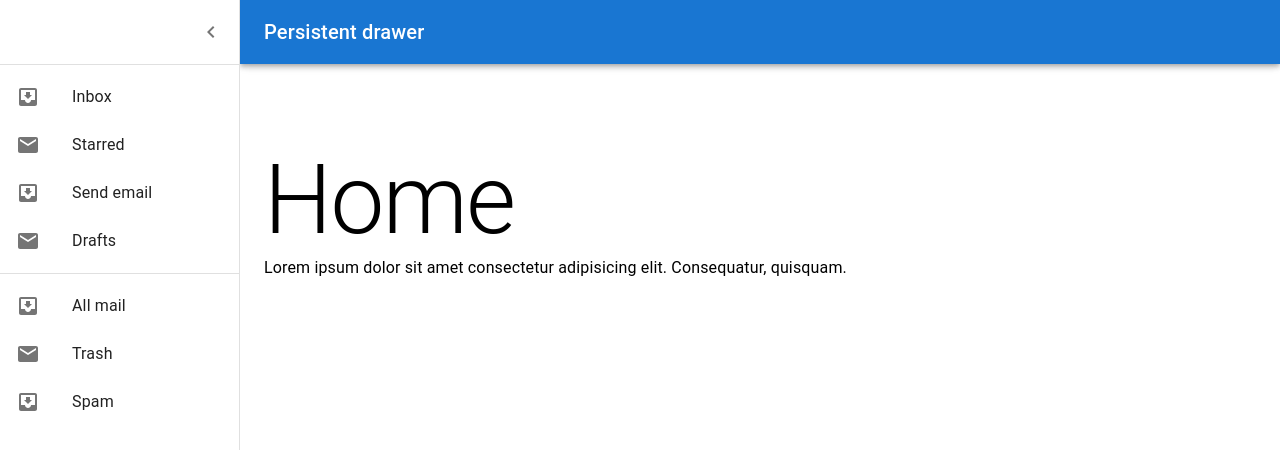
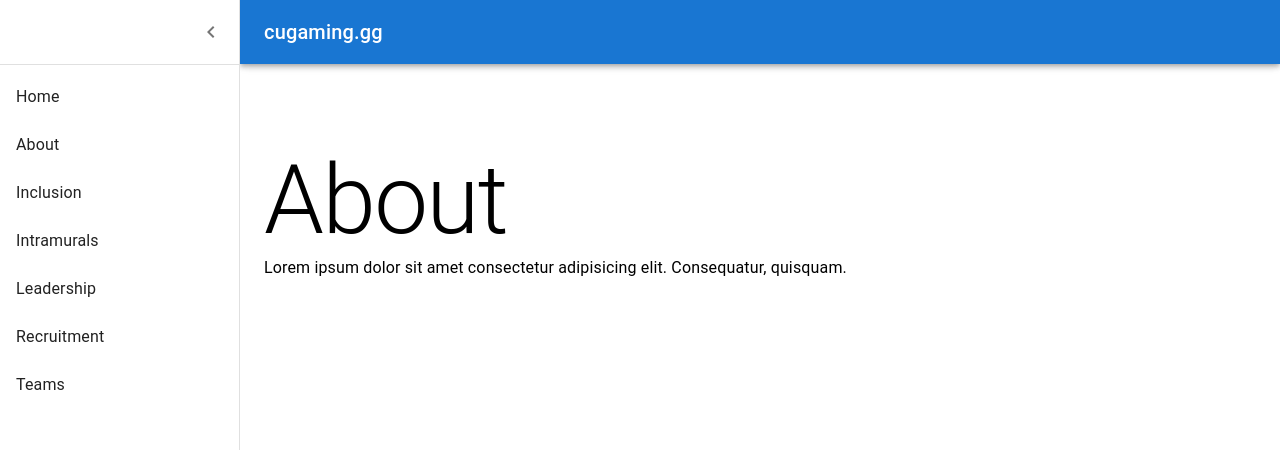
Before and after one commit to CU-Gaming/cugaming.gg, a React (Create React App) app: page /#/about in a window 1280 px wide. Shown: the top 450 px of the page. Built offline with nearby package versions, Linux system fonts and the light colour scheme.

Commit message:
add nav stuff

```diff
--- a/src/App.tsx
+++ b/src/App.tsx
@@ -6,6 +6,12 @@ import {Route, Switch} from "react-router";
 import {store} from "./app/store";
 import {Provider} from "react-redux";
 import {Root} from "./app/components/layout/Root";
+import { About } from './app/pages/About';
+import { Inclusion } from './app/pages/Inclusion';
+import { Intramurals } from './app/pages/Intramurals';
+import { Leadership } from './app/pages/Leadership';
+import { Recruitment } from './app/pages/Recruitment';
+import { Teams } from './app/pages/Teams';
 
 function App() {
     return (
@@ -22,8 +28,26 @@ function App() {
 function AppRoutes(): JSX.Element {
     return (
         <Switch>
-            <Route path={'/'}>
+            <Route exact path={'/'}>
                 <Home/>
+            </Route>
+            <Route path={'/about'}>
+                <About/>
+            </Route>
+            <Route path={'/inclusion'}>
+                <Inclusion/>
+            </Route>
+            <Route path={'/intramurals'}>
+                <Intramurals/>
+            </Route>
+            <Route path={'/leadership'}>
+                <Leadership/>
+            </Route>
+            <Route path={'/recruitment'}>
+                <Recruitment/>
+            </Route>
+            <Route path={'/teams'}>
+                <Teams/>
             </Route>
         </Switch>
     )
--- a/src/app/components/nav/Sidebar.tsx
+++ b/src/app/components/nav/Sidebar.tsx
@@ -1,7 +1,6 @@
-import * as React from 'react';
-import {styled, useTheme} from '@mui/material/styles';
+import { styled, useTheme } from '@mui/material/styles';
 import Drawer from '@mui/material/Drawer';
-import MuiAppBar, {AppBarProps as MuiAppBarProps} from '@mui/material/AppBar';
+import MuiAppBar, { AppBarProps as MuiAppBarProps } from '@mui/material/AppBar';
 import List from '@mui/material/List';
 import Typography from '@mui/material/Typography';
 import Divider from '@mui/material/Divider';
@@ -9,12 +8,15 @@ import IconButton from '@mui/material/IconButton';
 import ChevronLeftIcon from '@mui/icons-material/ChevronLeft';
 import ChevronRightIcon from '@mui/icons-material/ChevronRight';
 import ListItem from '@mui/material/ListItem';
-import ListItemIcon from '@mui/material/ListItemIcon';
 import ListItemText from '@mui/material/ListItemText';
-import InboxIcon from '@mui/icons-material/MoveToInbox';
-import MailIcon from '@mui/icons-material/Mail';
 import Toolbar from "@mui/material/Toolbar";
 import MenuIcon from "@mui/icons-material/Menu";
+import { Link } from 'react-router-dom';
+// import HomeIcon from '@mui/icons-material/Home';
+// import InfoIcon from '@mui/icons-material/Info';
+// import GroupIcon from '@mui/icons-material/Group';
+// import LeaderboardIcon from '@mui/icons-material/Leaderboard';
+// import FaceIcon from '@mui/icons-material/Face';
 
 export const drawerWidth = 240;
 
@@ -24,7 +26,7 @@ interface AppBarProps extends MuiAppBarProps {
 
 const AppBar = styled(MuiAppBar, {
     shouldForwardProp: (prop) => prop !== 'open',
-})<AppBarProps>(({theme, open}) => ({
+})<AppBarProps>(({ theme, open }) => ({
     transition: theme.transitions.create(['margin', 'width'], {
         easing: theme.transitions.easing.sharp,
         duration: theme.transitions.duration.leavingScreen,
@@ -39,7 +41,7 @@ const AppBar = styled(MuiAppBar, {
     }),
 }));
 
-const DrawerHeader = styled('div')(({theme}) => ({
+const DrawerHeader = styled('div')(({ theme }) => ({
     display: 'flex',
     alignItems: 'center',
     padding: theme.spacing(0, 1),
@@ -57,12 +59,12 @@ export function NavBar() {
                     aria-label="open drawer"
                     onClick={() => null}
                     edge="start"
-                    sx={{mr: 2, ...(true && {display: 'none'})}}
+                    sx={{ mr: 2, ...(true && { display: 'none' }) }}
                 >
-                    <MenuIcon/>
+                    <MenuIcon />
                 </IconButton>
                 <Typography variant="h6" noWrap component="div">
-                    Persistent drawer
+                    cugaming.gg
                 </Typography>
             </Toolbar>
         </AppBar>)
@@ -87,28 +89,20 @@ export function Sidebar() {
         >
             <DrawerHeader>
                 <IconButton onClick={() => null}>
-                    {theme.direction === 'ltr' ? <ChevronLeftIcon/> : <ChevronRightIcon/>}
+                    {theme.direction === 'ltr' ? <ChevronLeftIcon /> : <ChevronRightIcon />}
                 </IconButton>
             </DrawerHeader>
-            <Divider/>
+            <Divider />
             <List>
-                {['Inbox', 'Starred', 'Send email', 'Drafts'].map((text, index) => (
-                    <ListItem button key={text}>
-                        <ListItemIcon>
-                            {index % 2 === 0 ? <InboxIcon/> : <MailIcon/>}
-                        </ListItemIcon>
-                        <ListItemText primary={text}/>
-                    </ListItem>
-                ))}
-            </List>
-            <Divider/>
-            <List>
-                {['All mail', 'Trash', 'Spam'].map((text, index) => (
-                    <ListItem button key={text}>
-                        <ListItemIcon>
-                            {index % 2 === 0 ? <InboxIcon/> : <MailIcon/>}
-                        </ListItemIcon>
-                        <ListItemText primary={text}/>
+                <ListItem button key='Home' component={Link} to="/">
+                    <ListItemText primary='Home' />
+                </ListItem>
+                {['About', 'Inclusion', 'Intramurals', 'Leadership', 'Recruitment', 'Teams'].map((text, index) => (
+                    <ListItem button key={text} component={Link} to={text}>
+                        {/* <ListItemIcon>
+                            {index === 0 ? <HomeIcon/> : index === 1 ? <InfoIcon/> : index === 2 ? <GroupIcon/> : null}
+                        </ListItemIcon> */}
+                        <ListItemText primary={text} />
                     </ListItem>
                 ))}
             </List>
--- /dev/null
+++ b/src/app/pages/About.tsx
@@ -0,0 +1,16 @@
+import {Grid, Typography} from "@mui/material";
+import {ContainerGrid} from "../components/layout/ContainerGrid";
+
+export function About() {
+    return (
+        <ContainerGrid maxWidth={'lg'}>
+            <Grid item xs={12}>
+                <Typography variant={'h1'}>About</Typography>
+                <Typography>
+                    Lorem ipsum dolor sit amet consectetur adipisicing elit.
+                    Consequatur, quisquam.
+                </Typography>
+            </Grid>
+        </ContainerGrid>
+    )
+}
--- /dev/null
+++ b/src/app/pages/Inclusion.tsx
@@ -0,0 +1,16 @@
+import {Grid, Typography} from "@mui/material";
+import {ContainerGrid} from "../components/layout/ContainerGrid";
+
+export function Inclusion() {
+    return (
+        <ContainerGrid maxWidth={'lg'}>
+            <Grid item xs={12}>
+                <Typography variant={'h1'}>Inclusion</Typography>
+                <Typography>
+                    Lorem ipsum dolor sit amet consectetur adipisicing elit.
+                    Consequatur, quisquam.
+                </Typography>
+            </Grid>
+        </ContainerGrid>
+    )
+}
--- /dev/null
+++ b/src/app/pages/Intramurals.tsx
@@ -0,0 +1,16 @@
+import {Grid, Typography} from "@mui/material";
+import {ContainerGrid} from "../components/layout/ContainerGrid";
+
+export function Intramurals() {
+    return (
+        <ContainerGrid maxWidth={'lg'}>
+            <Grid item xs={12}>
+                <Typography variant={'h1'}>Intramurals</Typography>
+                <Typography>
+                    Lorem ipsum dolor sit amet consectetur adipisicing elit.
+                    Consequatur, quisquam.
+                </Typography>
+            </Grid>
+        </ContainerGrid>
+    )
+}
--- /dev/null
+++ b/src/app/pages/Leadership.tsx
@@ -0,0 +1,16 @@
+import {Grid, Typography} from "@mui/material";
+import {ContainerGrid} from "../components/layout/ContainerGrid";
+
+export function Leadership() {
+    return (
+        <ContainerGrid maxWidth={'lg'}>
+            <Grid item xs={12}>
+                <Typography variant={'h1'}>Leadership</Typography>
+                <Typography>
+                    Lorem ipsum dolor sit amet consectetur adipisicing elit.
+                    Consequatur, quisquam.
+                </Typography>
+            </Grid>
+        </ContainerGrid>
+    )
+}
--- /dev/null
+++ b/src/app/pages/Recruitment.tsx
@@ -0,0 +1,16 @@
+import {Grid, Typography} from "@mui/material";
+import {ContainerGrid} from "../components/layout/ContainerGrid";
+
+export function Recruitment() {
+    return (
+        <ContainerGrid maxWidth={'lg'}>
+            <Grid item xs={12}>
+                <Typography variant={'h1'}>Recruitment</Typography>
+                <Typography>
+                    Lorem ipsum dolor sit amet consectetur adipisicing elit.
+                    Consequatur, quisquam.
+                </Typography>
+            </Grid>
+        </ContainerGrid>
+    )
+}
--- /dev/null
+++ b/src/app/pages/Teams.tsx
@@ -0,0 +1,16 @@
+import {Grid, Typography} from "@mui/material";
+import {ContainerGrid} from "../components/layout/ContainerGrid";
+
+export function Teams() {
+    return (
+        <ContainerGrid maxWidth={'lg'}>
+            <Grid item xs={12}>
+                <Typography variant={'h1'}>Teams</Typography>
+                <Typography>
+                    Lorem ipsum dolor sit amet consectetur adipisicing elit.
+                    Consequatur, quisquam.
+                </Typography>
+            </Grid>
+        </ContainerGrid>
+    )
+}
```
